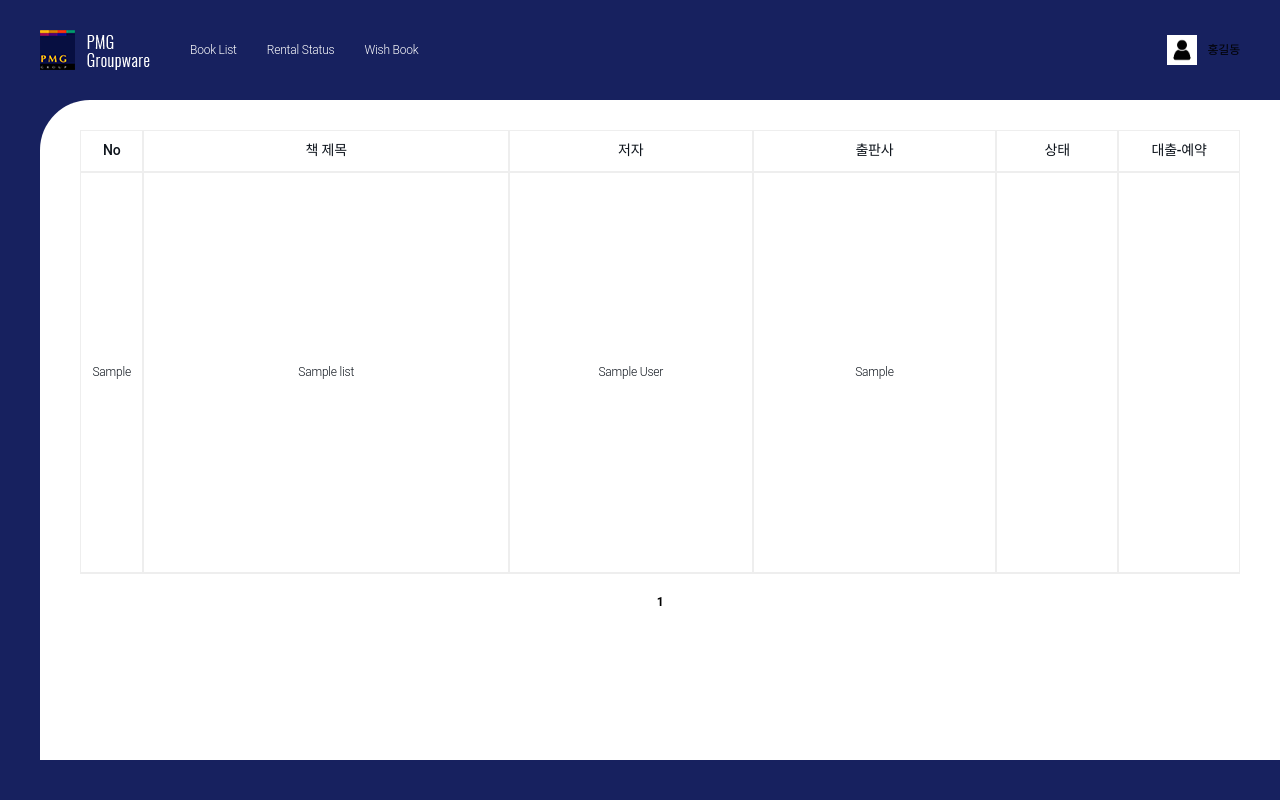
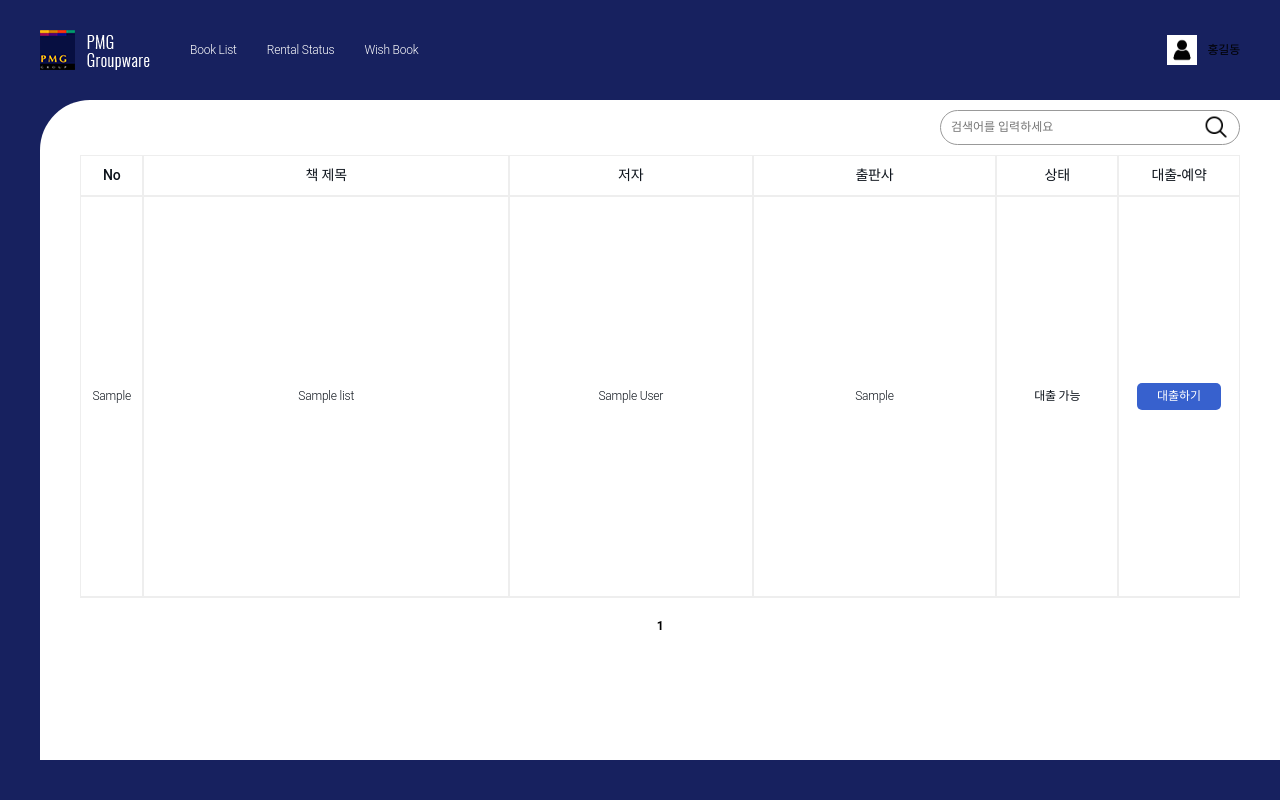
Before and after one commit to pmgkr/pmghyeri, a CodeIgniter app: page /database/book in a window 1280 px wide. Run offline with CodeIgniter, Linux system fonts and the light colour scheme; tables that the repository leaves empty or names only in its code hold one stand-in row (values such as "Sample post").

Commit message:
241030_upload

```diff
--- a/ci/application/config/config.php
+++ b/ci/application/config/config.php
@@ -213,7 +213,7 @@ $config['directory_trigger'] = 'd';
 | your log files will fill up very fast.
 |
 */
-$config['log_threshold'] = 0;
+$config['log_threshold'] = 4;
 
 /*
 |--------------------------------------------------------------------------
--- a/ci/application/config/routes.php
+++ b/ci/application/config/routes.php
@@ -52,6 +52,7 @@ defined('BASEPATH') OR exit('No direct script access allowed');
 $route['default_controller'] = 'welcome'; //컨트롤러 파일 이름
 $route['book'] = 'Book_controller';
 $route['book/(:num)'] = 'Book_controller/index/$1';
-$route['rental_status'] = 'Book_controller/rental_status';
+$route['status'] = 'Book_controller/rental_status';
+$route['book/loan_ajax'] = 'Book_controller/loan_ajax';
 $route['404_override'] = '';
 $route['translate_uri_dashes'] = FALSE;
--- a/ci/application/controllers/Book_controller.php
+++ b/ci/application/controllers/Book_controller.php
@@ -6,7 +6,6 @@
 
         public function __construct() {
             parent::__construct();
-
             // URL 헬퍼 로드
             $this->load->helper('url');
         }
@@ -16,31 +15,62 @@
         {
             //모델 파일과 연결
             $this->load->model('Book_model');
-
+            //검색어 받아오기
+            $search_query = $this->input->get('search');
             //한 페이지에 보여줄 항목 수
             $limit = 20;
-
             // URL 세그먼트로부터 현재 페이지 번호 가져오기
             $page = $this->uri->segment(2);
             $page = isset($page) && is_numeric($page) ? (int)$page : 1;  // 기본값: 1 페이지
-
             //offset 계산
             $offset = ($page - 1) * $limit;
 
-            //데이터 가져오기
-            $data['books'] = $this->Book_model->get_books($limit, $offset);
+            //검색어에 따라 결과 가져오기
+            if (!empty($search_query)) {
+                $data['books'] = $this->Book_model->search_books($search_query, $limit, $offset);
+                $total_books = $this->Book_model->get_search_books_count($search_query);
+            } else {
+                $data['books'] = $this->Book_model->get_books($limit, $offset);
+                $total_books = $this->Book_model->get_books_count();
+            }
+            //echo $this->db->last_query(); //마지막 쿼리 확인
 
-            //전체 데이터 수 가져오기
-            $total_books = $this->Book_model->get_books_count();
 
             //총 페이지 수 계산
             $data['total_pages'] = ceil($total_books / $limit); //전체 데이터 수 나누기 한페이지 보여줄 데이터수
-
             // 현재 페이지 넘버 설정
+            $data['search_query'] = $search_query; // 뷰에 검색어 전달
             $data['current_page'] = $page;
 
             //뷰 파일 로드
+
             $this->load->view('pages/book_list', $data);
+        }
+
+        //대출처리
+        public function loan_ajax() {
+            $book_seq = $this->input->post('book_seq');
+            $user_id = 'hyericha@pmgasia.com';
+
+            // 로그 기록 (CodeIgniter 로그 파일에 기록됨)
+            log_message('debug', "Received book_seq: " . $book_seq);
+
+            $this->load->model('Book_model');
+            $book = $this->Book_model->get_book_by_seq($book_seq); // `seq`로 도서 검색
+            $book_name = $book->book_name; // 책 이름 저장
+
+            if ($book && $this->Book_model->is_available_for_loan($book_seq)) {
+                // 대출 기록을 추가하고 상태를 업데이트
+                if ($this->Book_model->create_loan($book_seq ,$book_name ,$user_id)) {
+                    $response = ['message' => '책이 성공적으로 대출되었습니다.'];
+                } else {
+                    $response = ['message' => '대출 처리 중 문제가 발생했습니다.'];
+                }
+            } else {
+                $response = ['message' => '책을 대출할 수 없습니다.'];
+            }
+
+            echo json_encode($response); // JSON 응답 반환
         }
 
         public function rental_status()
--- a/ci/application/models/Book_model.php
+++ b/ci/application/models/Book_model.php
@@ -26,4 +26,68 @@ class Book_model extends CI_Model {
     }
 
 
+
+
+    //검색하기
+    public function search_books($search_query, $limit, $offset) {
+        if (!empty($search_query)) {
+            $this->db->like('book_name', $search_query);
+            $this->db->or_like('author', $search_query);
+            $this->db->or_like('publisher', $search_query);
+        }
+        $this->db->order_by('seq', 'DESC');
+        $query = $this->db->get('book_list',  $limit, $offset );
+
+        return $query->result();
+    }
+
+    public function get_search_books_count($search_query){
+        if (!empty($search_query)) {
+            $this->db->like('book_name', $search_query);
+            $this->db->or_like('author', $search_query);
+            $this->db->or_like('publisher', $search_query);
+        }
+
+        return $this->db->count_all_results('book_list'); // book_list 테이블에서 조건에 맞는 개수를 반환
+    }
+
+
+
+
+
+
+
+    //대출 처리
+
+
+    public function get_book_by_seq($seq) {
+        return $this->db->get_where('book_list', ['seq' => $seq])->row();
+    }
+
+    // 대출 가능한지 확인
+    public function is_available_for_loan($book_seq) {
+        $this->db->where('seq', $book_seq);
+        $this->db->where('status', 'borrowed');
+        $query = $this->db->get('book_loans');
+        return $query->num_rows() == 0; // 대출된 기록이 없으면 가능
+    }
+
+    // 대출 기록 생성 및 책 상태 업데이트
+    public function create_loan($book_seq ,$book_name, $user_id) {
+        $data = [
+            'seq' => $book_seq,
+            'book_name' => $book_name,
+            'user_id' => $user_id,
+            'loan_date' => date('Y-m-d H:i:s'),
+            'status' => 'borrowed',
+        ];
+        $this->db->insert('book_loans', $data);
+
+        // 도서 상태를 'borrowed'로 업데이트
+        $this->db->where('seq', $book_seq);
+        $this->db->update('book_list', ['status' => 'borrowed']);
+
+        return $this->db->affected_rows() > 0;
+    }
+
 }
--- a/ci/application/views/pages/book_list.php
+++ b/ci/application/views/pages/book_list.php
@@ -7,7 +7,7 @@
 
     <!-- CSS -->
 	<link rel="stylesheet" type="text/css" href="/asset/css/common.css" />
-	<link rel="stylesheet" type="text/css" href="/asset/css/book.css" >
+	<link rel="stylesheet" type="text/css" href="/asset/css/book.css?" >
 </head>
 <body>
     <!-- Welcome to the show -->
@@ -18,13 +18,13 @@
             <div class="wrap">
                 <div class="left">
                     <h1 class="logo">
-                        <a class="navbar-brand" href="/">
+                        <a class="navbar-brand" href="/book">
                             <img src="/asset/images/logo.png" alt="PMG Group">
                         </a>
                     </h1>
                     <ul>
                         <li><a href="/book">Book List</a></li>
-                        <li><a href="/rental_status">Rental Status</a></li>
+                        <li><a href="/status">Rental Status</a></li>
                         <li><a href="">Wish Book</a></li>
                     </ul>
                 </div>
@@ -43,6 +43,13 @@
         <!-- content -->
         <div class="content">
             <section class="section">
+                <!-- 검색 폼 추가 -->
+                <form action="/book" method="get" class="search_form">
+                    <input type="text" name="search" placeholder="검색어를 입력하세요" value="<?= isset($search_query) ? htmlspecialchars($search_query) : '' ?>">
+                    <button type="submit" class="search_btn">
+                        <i class="ico_search"></i>
+                    </button>
+                </form>
                 <div class="list">
                     <table>
                         <thead>
@@ -56,16 +63,44 @@
                             </tr>
                         </thead>
                         <tbody>
+                            <?php if (empty($books)): ?>
+                                <tr>
+                                    <td colspan="6">검색 결과가 없습니다.</td>
+                                </tr>
+                            <?php else: ?>
                                 <?php foreach($books as $book) :?>
                                     <tr>
                                         <td><?=$book->seq?></td>
                                         <td><?=$book->book_name?></td>
                                         <td><?=$book->author?></td>
                                         <td><?=$book->publisher?></td>
-                                    <td></td>
-                                    <td></td>
+                                        <td>
+                                            <?php if($book->status == 'available'): ?>
+                                                대출 가능
+                                            <?php elseif($book->status == 'inspect'): ?>
+                                                점검 중
+                                            <?php else: ?>
+                                                대출 중
+                                            <?php endif; ?>
+                                        </td>
+                                        <td>
+                                            <?php if ($book->status == 'available'): ?>
+                                                <button class="btn btn-primary"
+                                                        onclick="confirmLoan('<?= htmlspecialchars($book->seq, ENT_QUOTES) ?>', '<?= htmlspecialchars($book->book_name, ENT_QUOTES) ?>')">
+                                                    대출하기
+                                                </button>
+                                            <?php elseif ($book->status == 'borrowed'): ?>
+                                                <!-- 대출 불가 시 비활성화된 버튼 -->
+                                                <button class="btn btn-second" >예약하기</button>
+                                            <?php elseif ($book->status == 'inspect'): ?>
+                                                <!-- 대출 불가 시 비활성화된 버튼 -->
+                                                <button class="btn btn-third" disabled>대출불가</button>
+                                            <?php endif;?>
+                                        </td>
                                     </tr>
+
                                 <?php endforeach ?>
+                            <?php endif; ?>
                         </tbody>
                     </table>
                 </div>
@@ -86,7 +121,7 @@
 
                         for ($i = $start_page; $i <= $end_page; $i++):
                     ?>
-                    <a href="<?php echo site_url('book/' . $i); ?>"
+                    <a href="<?php echo site_url('book/' . $i . '?search=' . $search_query); ?>"
                         <?php echo ($i == $current_page) ? 'class="active"' : ''; ?>>
                             <?php echo $i; ?>
                     </a>
@@ -103,10 +138,34 @@
     </div>
 
 
+    <script src="https://code.jquery.com/jquery-3.6.0.min.js"></script>
+    <script>
+        function confirmLoan(bookSeq, bookName) {
+            // 대출을 확인하는 confirm 창을 띄움
+            var userConfirm = confirm("["+bookName + "] 을(를) 대출하시겠습니까?");
 
-
-    <!-- content -->
-    <!-- content -->
+            if (userConfirm) {
+                // AJAX 요청을 통해 대출을 진행
+                $.ajax({
+                    url: '<?= site_url("book/loan_ajax") ?>', // AJAX 처리를 위한 URL (컨트롤러에 추가할 메서드)
+                    type: 'POST',
+                    data: { book_seq: bookSeq },
+                    success: function(response) {
+                        // 서버에서 응답을 받아 성공 메시지 표시
+                        alert("["+bookName + "]  대출이 완료되었습니다.");
+                        // 대출 상태를 갱신하기 위해 페이지를 새로고침
+                        location.reload();
+                    },
+                    error: function() {
+                        alert("대출 요청 중 오류가 발생했습니다. 다시 시도해주세요.");
+                    }
+                });
+            } else {
+                // 취소를 눌렀을 경우 아무 작업도 하지 않음
+                alert("대출이 취소되었습니다.");
+            }
+        }
+    </script>
 
 
 </body>
--- a/ci/asset/css/book.css
+++ b/ci/asset/css/book.css
@@ -50,16 +50,44 @@ header .wrap .right a{
     height: calc(100vh - 140px);
     background-color: #fff;
     border-top-left-radius: 50px;
-    padding: 30px 40px;
+    padding:  0 40px 30px;
     overflow: hidden;
 }
+.search_form{
+    width: 100%;
+    text-align: right;
+    padding: 10px 0;
+    position: relative;
+}
+.search_form input{
+    width: 300px;
+    border: 1px solid #999;
+    border-radius: 30px;
+    padding: 8px 10px;
+}
+.search_form .search_btn{
+    position: absolute;
+    top: 13px;
+    right: 10px;
+    width: 28px;
+    height: 28px;
+    display: block;
+    background-color: transparent;
+    cursor: pointer;
+}
+.ico_search{
+    width: 100%;
+    height: 100%;
+    display: block;
+    background: url(/asset/images/icon_search.png) no-repeat 100% / cover;
+}
+
 .content .section p{
     color: #000;
-
 }
 .content .section .list{
     width: 100%;
-    max-height: 95%;
+    max-height: 90%;
     overflow-y: auto;
     border-bottom: 1px solid #eee;
 }
@@ -118,3 +146,26 @@ th, tr, td{
     font-weight: 700;
     color: #000;
 }
+.btn{
+    padding: 5px 20px;
+    border: none;
+    border-radius: 5px;
+    color: #fff;
+    cursor: pointer;
+    font-weight: 500;
+}
+.btn.btn-primary{
+    background-color: #3761ce;
+}
+.btn.btn-second{
+    background-color: #5cb85c ;
+    background-color: #7630c2 ;
+    background-color: #fff ;
+    color: #333;
+    box-shadow: 0 0 0 1px #999 inset;
+}
+.btn.btn-third{
+    background-color: #eee;
+    color: #666;
+    cursor: auto;
+}
```
Also changed, not shown: ci/asset/images/icon_search.png (added). Lines whose indentation alone changed are shown as unchanged.
